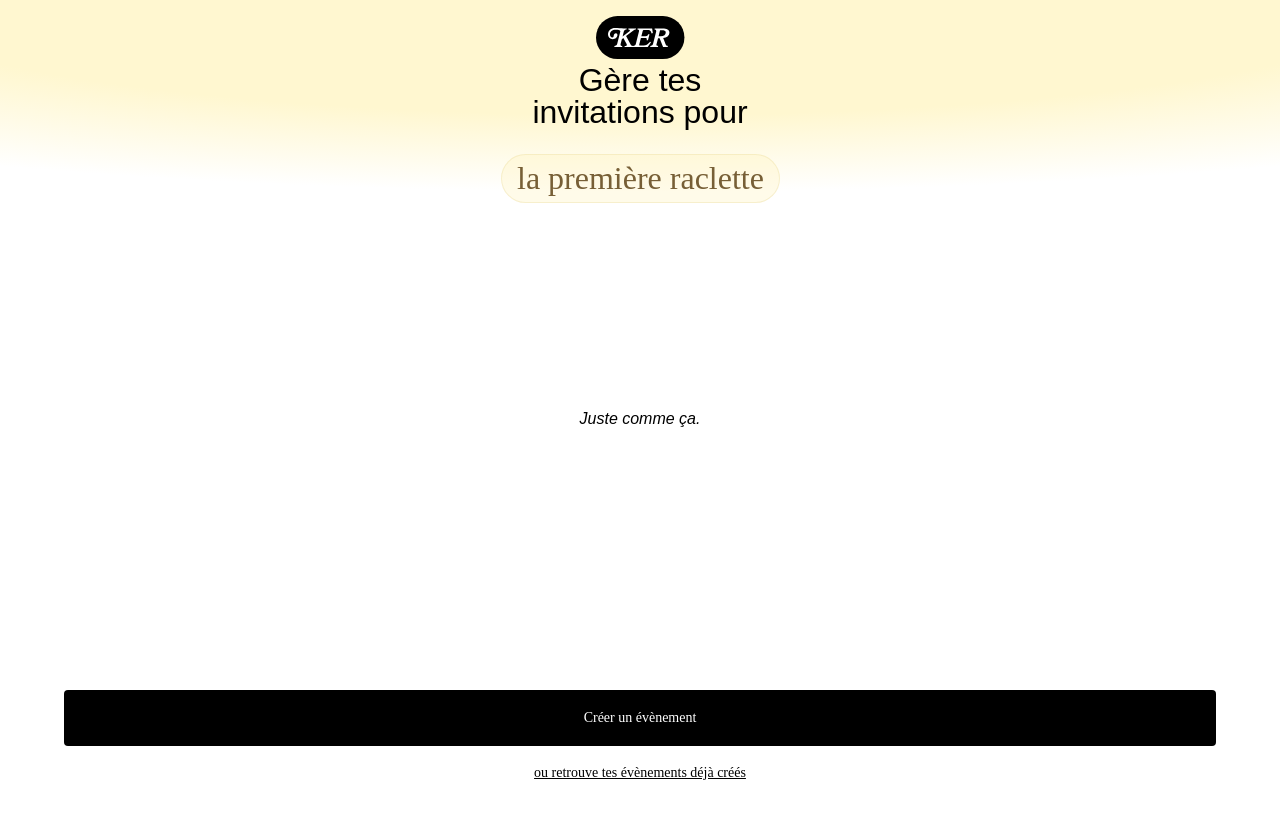
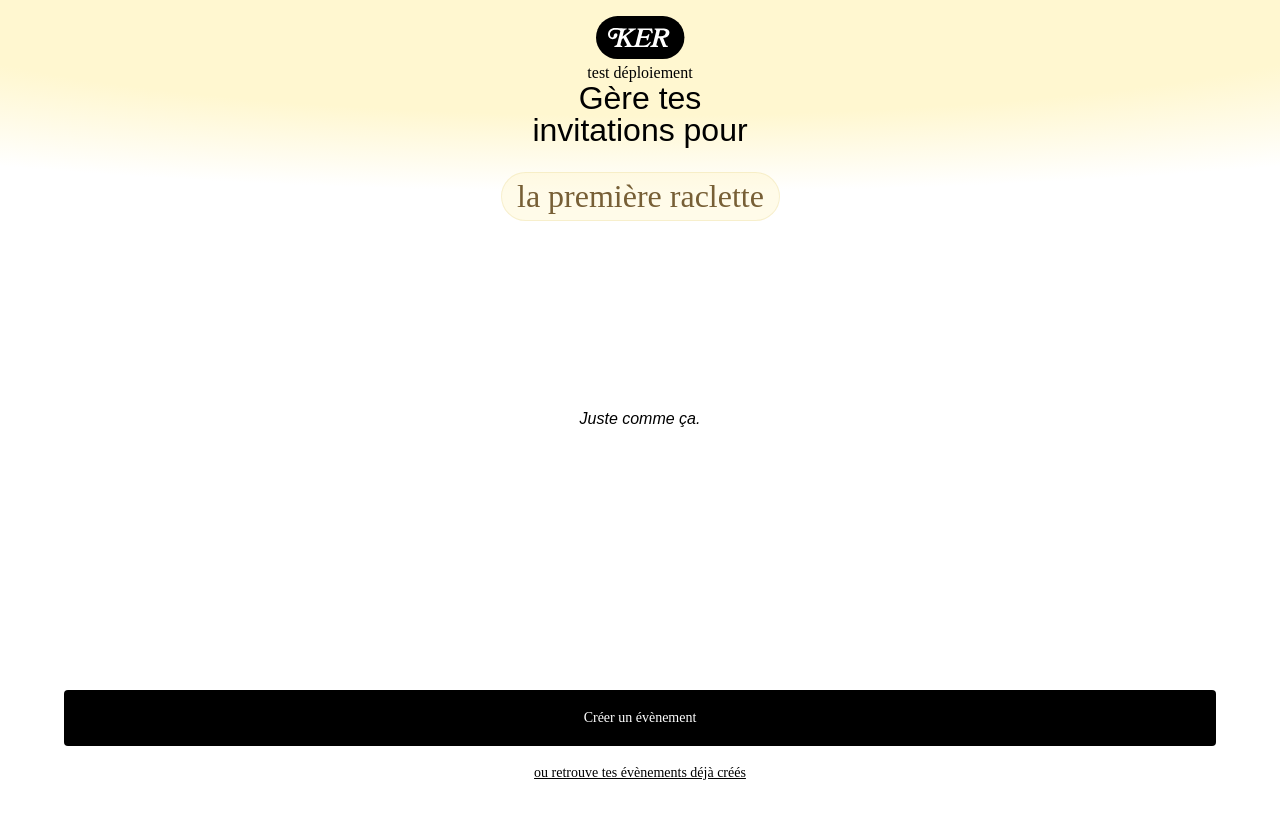
Before and after one commit to maelik/ker_frontend, a Vue app: page / in a window 1280 px wide. Shown: the top 818 px of the page. Built offline with nearby package versions, Linux system fonts and the light colour scheme; a web font is replaced by a local one.

Commit message:
test deploiement

```diff
--- a/src/components/Home.vue
+++ b/src/components/Home.vue
@@ -8,6 +8,7 @@
         <path d="M32.4569 12.4063H40.1282L39.8176 13.5534C39.1484 13.649 38.2403 13.888 36.7347 15.0351L30.0671 20.1015L34.775 28.6571C35.3486 29.6847 36.9737 29.8998 37.6189 29.9476L37.4038 31.0469H28.5137L28.7527 29.9715C29.4218 29.9476 30.8318 29.9715 30.8318 28.9439C30.8318 28.6571 30.7123 28.2747 30.4733 27.8206L27.3666 22.0851L25.8371 23.2561L24.69 27.8684C24.5944 28.203 24.5705 28.4898 24.5705 28.7288C24.5705 30.0193 25.6459 29.9237 26.3151 29.9954L26.1 31.0469H18.2852L18.5003 29.9476C19.289 29.8998 20.7229 29.7325 21.2247 27.7728L24.2598 15.6803C24.2837 15.5369 24.3076 15.4174 24.3076 15.2741C24.3076 13.7924 21.9417 13.649 20.3405 13.649H19.3846C16.3256 13.6729 13.9597 15.2741 13.9597 18.5242C13.9597 19.8625 14.82 21.6071 16.3973 21.6071C17.6639 21.6071 17.6161 20.5317 17.7356 19.5996C17.879 18.5003 18.6198 17.2815 19.9581 17.2815C20.8663 17.2815 21.4398 18.1419 21.4398 19.0022C21.4398 21.2725 19.2651 23.2083 16.7558 23.2083C13.9836 23.2083 12 21.3203 12 18.5959C12 14.581 15.0351 12 19.1695 12C22.2285 12 24.5705 12.4063 27.6534 12.4063H30.7601L30.4733 13.5534C29.5174 13.649 28.2508 13.8163 27.8206 15.5847L26.6018 20.6034L33.15 15.6086C33.6996 15.2024 33.8908 14.8439 33.8908 14.581C33.8908 13.9358 32.8393 13.6251 32.2179 13.5534L32.4569 12.4063Z" fill="white"/>
       </svg>
       <div class="container-title">
+        test déploiement
         <h1>Gère tes</h1>
         <h1>invitations pour</h1>
         <div class="line-carousel">
```
